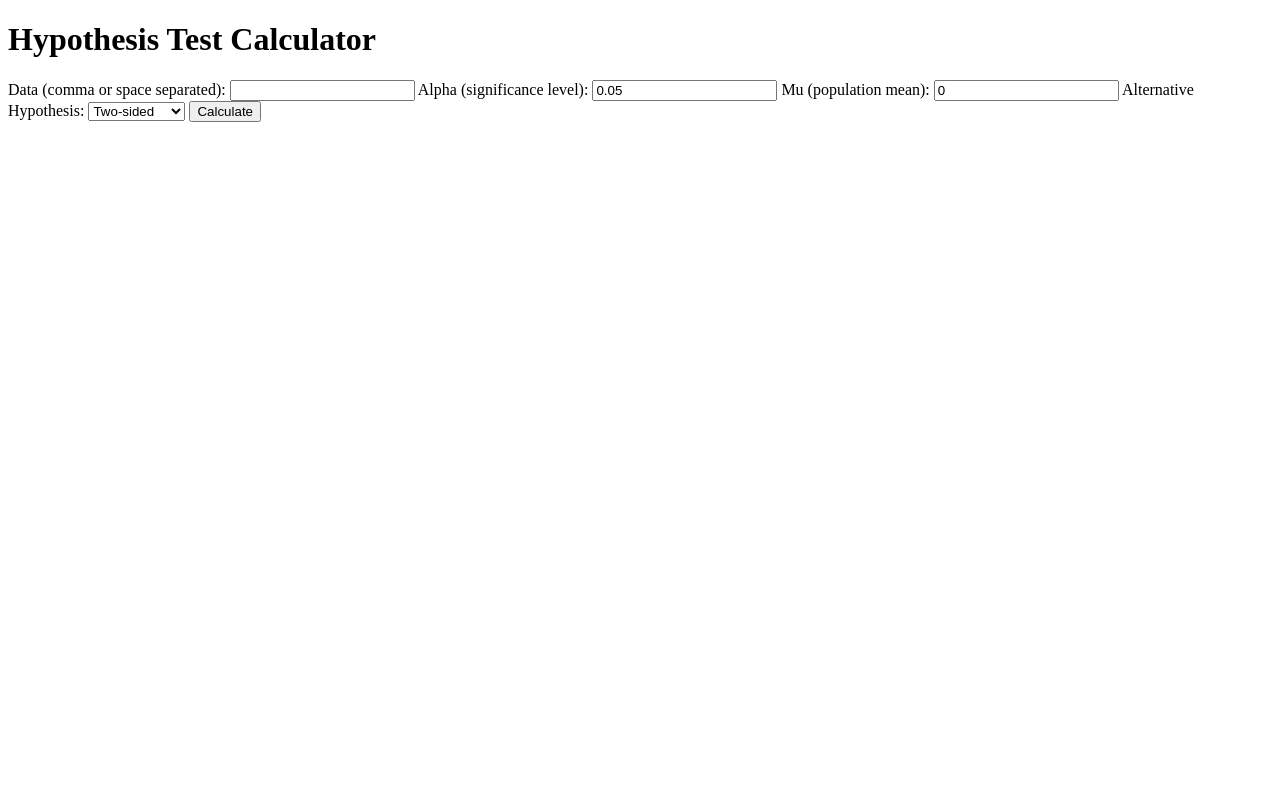
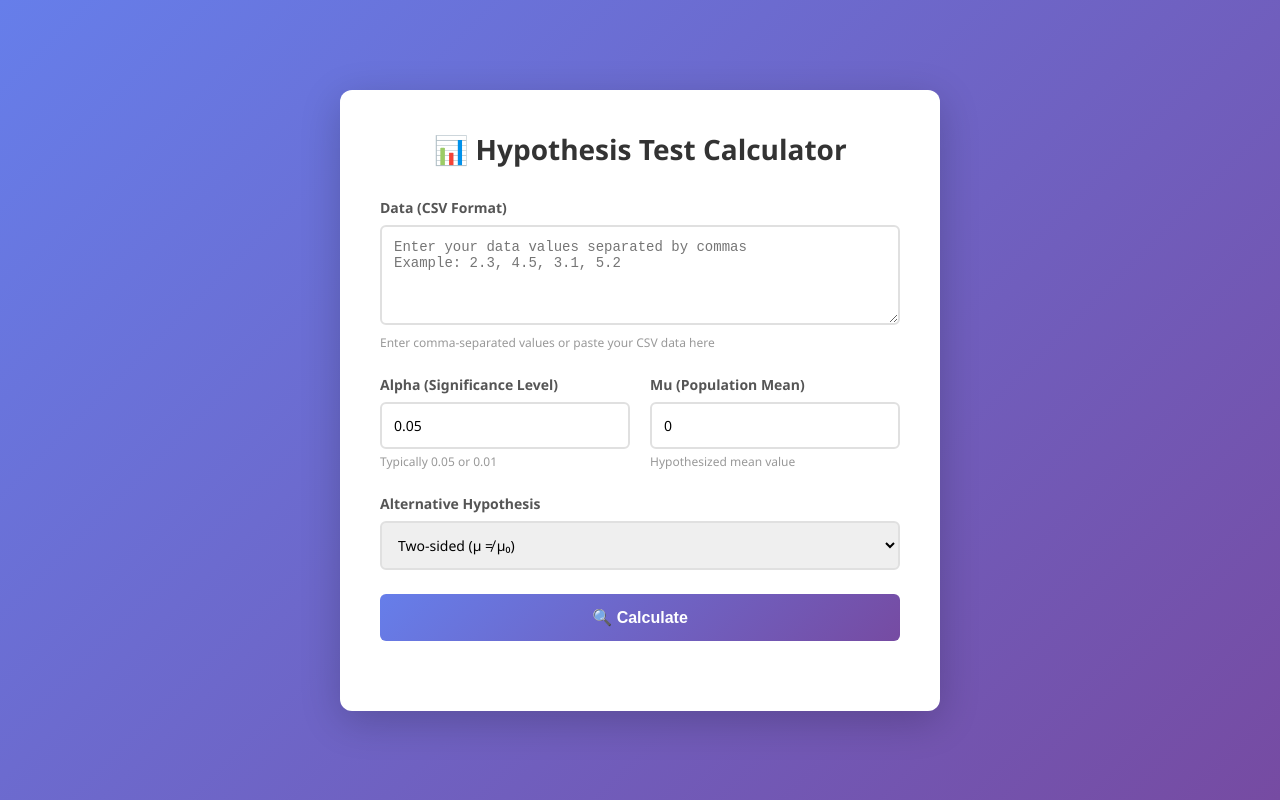
Before and after one commit to aditi-code336/Practice-, a Flask app: page / in a window 1280 px wide. Run offline with Flask 3, Linux system fonts and the light colour scheme.

Commit message:
Improve UI/UX with modern styling and CSV input field

```diff
--- a/templates/index.html
+++ b/templates/index.html
@@ -1,42 +1,211 @@
 <!DOCTYPE html>
-<html>
+<html lang="en">
 <head>
+    <meta charset="UTF-8">
+    <meta name="viewport" content="width=device-width, initial-scale=1.0">
     <title>Hypothesis Test Calculator</title>
+    <style>
+        * {
+            margin: 0;
+            padding: 0;
+            box-sizing: border-box;
+        }
+
+        body {
+            font-family: 'Segoe UI', Tahoma, Geneva, Verdana, sans-serif;
+            background: linear-gradient(135deg, #667eea 0%, #764ba2 100%);
+            min-height: 100vh;
+            display: flex;
+            justify-content: center;
+            align-items: center;
+            padding: 20px;
+        }
+
+        .container {
+            background: white;
+            border-radius: 12px;
+            box-shadow: 0 10px 40px rgba(0, 0, 0, 0.2);
+            padding: 40px;
+            max-width: 600px;
+            width: 100%;
+        }
+
+        h1 {
+            color: #333;
+            margin-bottom: 30px;
+            text-align: center;
+            font-size: 28px;
+        }
+
+        .form-group {
+            margin-bottom: 24px;
+        }
+
+        label {
+            display: block;
+            color: #555;
+            font-weight: 600;
+            margin-bottom: 8px;
+            font-size: 14px;
+        }
+
+        input[type="text"],
+        input[type="number"],
+        select,
+        textarea {
+            width: 100%;
+            padding: 12px;
+            border: 2px solid #e0e0e0;
+            border-radius: 6px;
+            font-size: 14px;
+            font-family: inherit;
+            transition: border-color 0.3s;
+        }
+
+        input[type="text"]:focus,
+        input[type="number"]:focus,
+        select:focus,
+        textarea:focus {
+            outline: none;
+            border-color: #667eea;
+            box-shadow: 0 0 0 3px rgba(102, 126, 234, 0.1);
+        }
+
+        textarea {
+            resize: vertical;
+            min-height: 100px;
+            font-family: 'Courier New', monospace;
+        }
+
+        .form-row {
+            display: grid;
+            grid-template-columns: 1fr 1fr;
+            gap: 20px;
+        }
+
+        @media (max-width: 500px) {
+            .form-row {
+                grid-template-columns: 1fr;
+            }
+        }
+
+        button {
+            width: 100%;
+            padding: 14px;
+            background: linear-gradient(135deg, #667eea 0%, #764ba2 100%);
+            color: white;
+            border: none;
+            border-radius: 6px;
+            font-size: 16px;
+            font-weight: 600;
+            cursor: pointer;
+            transition: transform 0.2s, box-shadow 0.2s;
+        }
+
+        button:hover {
+            transform: translateY(-2px);
+            box-shadow: 0 5px 20px rgba(102, 126, 234, 0.4);
+        }
+
+        button:active {
+            transform: translateY(0);
+        }
+
+        #result {
+            margin-top: 30px;
+        }
+
+        .result-box {
+            background: #f8f9fa;
+            border-left: 4px solid #667eea;
+            padding: 20px;
+            border-radius: 6px;
+            font-family: 'Courier New', monospace;
+            font-size: 13px;
+            overflow-x: auto;
+        }
+
+        .error {
+            background: #fee;
+            border-left-color: #e74c3c;
+            color: #c0392b;
+        }
+
+        .success {
+            background: #eef;
+            border-left-color: #667eea;
+            color: #333;
+        }
+
+        .help-text {
+            color: #999;
+            font-size: 12px;
+            margin-top: 4px;
+        }
+    </style>
 </head>
 <body>
-    <h1>Hypothesis Test Calculator</h1>
+    <div class="container">
+        <h1>📊 Hypothesis Test Calculator</h1>
+
         <form id="testForm">
-        <label for="data">Data (comma or space separated):</label>
-        <input type="text" id="data" name="data" required>
+            <div class="form-group">
+                <label for="data">Data (CSV Format)</label>
+                <textarea id="data" name="data" placeholder="Enter your data values separated by commas&#10;Example: 2.3, 4.5, 3.1, 5.2" required></textarea>
+                <div class="help-text">Enter comma-separated values or paste your CSV data here</div>
+            </div>
 
-        <label for="alpha">Alpha (significance level):</label>
-        <input type="number" id="alpha" name="alpha" value="0.05" step="0.01">
+            <div class="form-row">
+                <div class="form-group">
+                    <label for="alpha">Alpha (Significance Level)</label>
+                    <input type="number" id="alpha" name="alpha" value="0.05" min="0" max="1" step="0.01" required>
+                    <div class="help-text">Typically 0.05 or 0.01</div>
+                </div>
 
-        <label for="mu">Mu (population mean):</label>
-        <input type="number" id="mu" name="mu" value="0">
+                <div class="form-group">
+                    <label for="mu">Mu (Population Mean)</label>
+                    <input type="number" id="mu" name="mu" value="0" step="0.1" required>
+                    <div class="help-text">Hypothesized mean value</div>
+                </div>
+            </div>
 
-        <label for="alternative">Alternative Hypothesis:</label>
-        <select id="alternative" name="alternative">
-            <option value="two-sided">Two-sided</option>
-            <option value="less">Less than</option>
-            <option value="greater">Greater than</option>
+            <div class="form-group">
+                <label for="alternative">Alternative Hypothesis</label>
+                <select id="alternative" name="alternative" required>
+                    <option value="two-sided">Two-sided (μ ≠ μ₀)</option>
+                    <option value="less">Less than (μ < μ₀)</option>
+                    <option value="greater">Greater than (μ > μ₀)</option>
                 </select>
+            </div>
 
-        <button type="submit">Calculate</button>
+            <button type="submit">🔍 Calculate</button>
         </form>
 
         <div id="result"></div>
+    </div>
 
     <script>
         document.getElementById('testForm').addEventListener('submit', async (e) => {
             e.preventDefault();
+            const resultDiv = document.getElementById('result');
+            resultDiv.innerHTML = '<div class="result-box success">Calculating...</div>';
+
+            try {
                 const formData = new FormData(document.getElementById('testForm'));
                 const response = await fetch('/test', {
                     method: 'POST',
                     body: formData
                 });
                 const data = await response.json();
-            document.getElementById('result').innerHTML = '<pre>' + JSON.stringify(data, null, 2) + '</pre>';
+
+                if (data.error) {
+                    resultDiv.innerHTML = '<div class="result-box error">❌ ' + data.error + '</div>';
+                } else {
+                    resultDiv.innerHTML = '<div class="result-box success"><strong>Results:</strong><br><pre>' + JSON.stringify(data, null, 2) + '</pre></div>';
+                }
+            } catch (error) {
+                resultDiv.innerHTML = '<div class="result-box error">❌ Error: ' + error.message + '</div>';
+            }
         });
     </script>
 </body>
```
Lines whose indentation alone changed are shown as unchanged.
